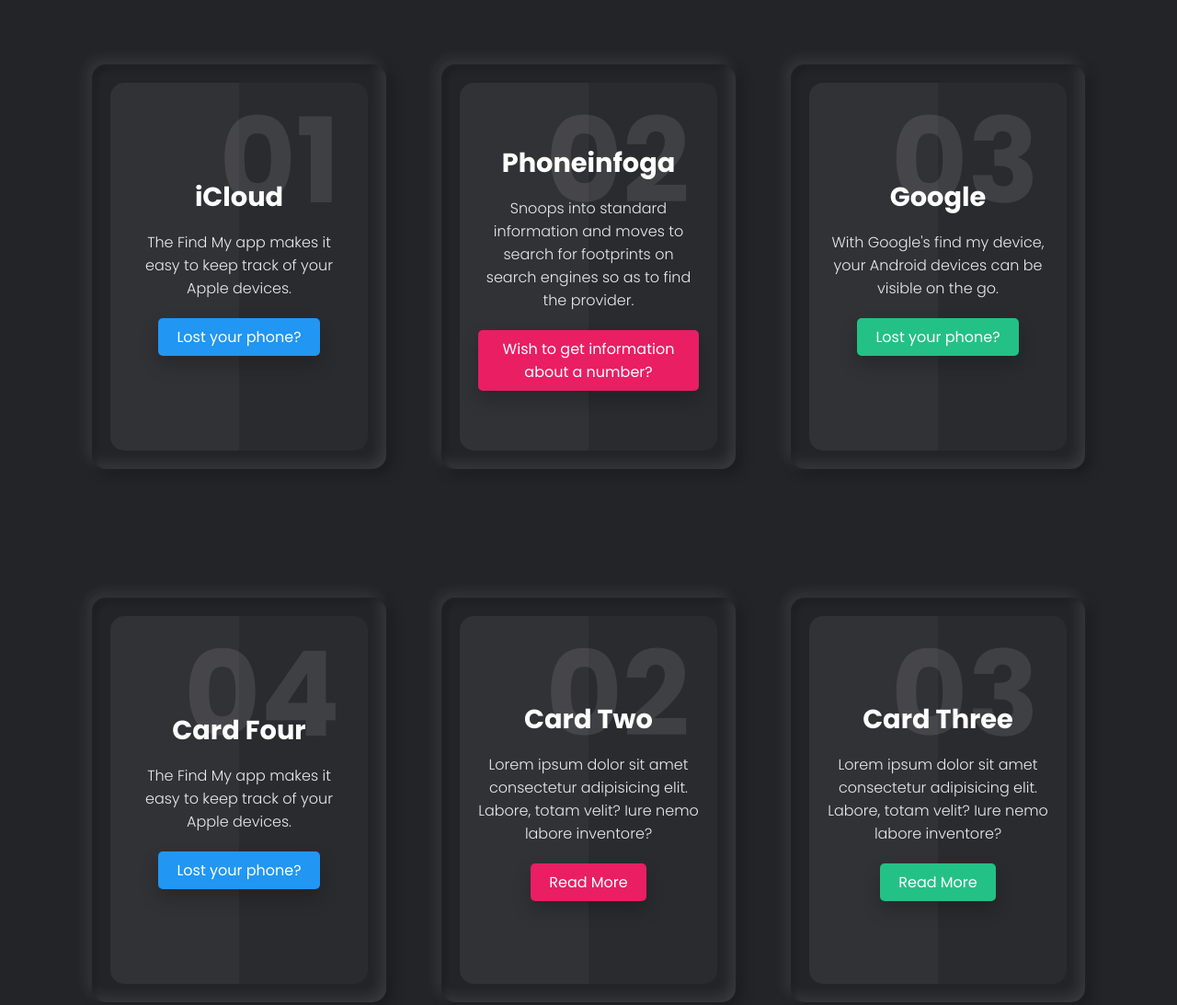
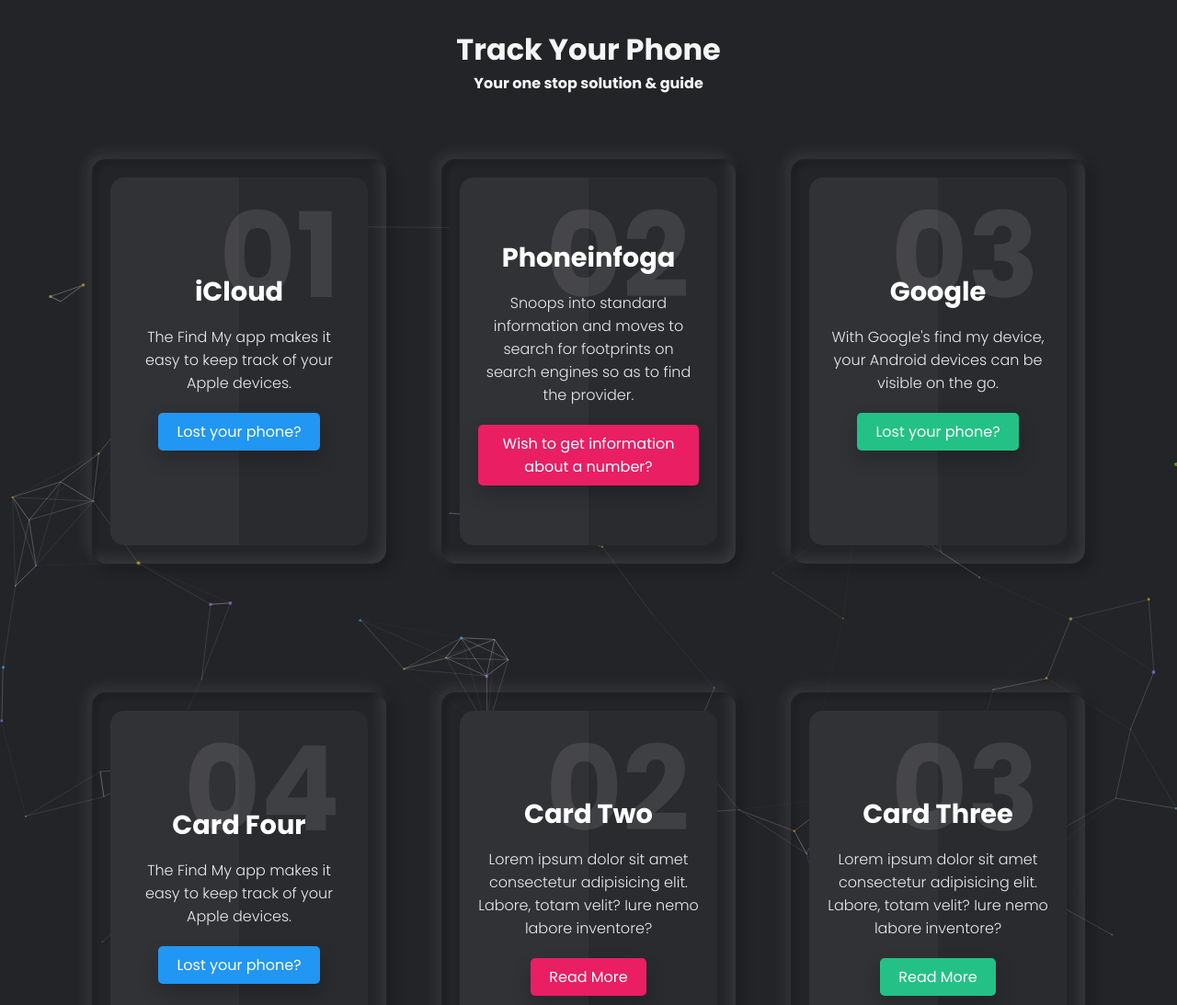
Before and after one commit to shreya-v7/ism_phone_no_tracking, a plain HTML site: page index.html in a window 1280 px wide. Shown: the top 1093 px of the page at 92% size. Drawn offline with nearby package versions, Linux system fonts and the light colour scheme.

Commit message:
particels

```diff
--- a/index.html
+++ b/index.html
@@ -5,6 +5,15 @@
         <link rel="stylesheet" href="style.css" />
     </head>
     <body>
+
+      <div id="particles-js">
+      </div>
+      <div class="heading" style="margin-top: 30px; color: whitesmoke;">
+        <center>
+          <h1>Track Your Phone</h1>
+          <h4>Your one stop solution & guide</h4>
+        </center>
+      </div>
         <div class="container">
           <div class="card">
             <div class="box">
@@ -12,7 +21,7 @@
                 <h2>01</h2>
                 <h3>iCloud</h3>
                 <p>The Find My app makes it easy to keep track of your Apple devices.</p>
-                <a href="#">Lost your phone?</a>
+                <a href="https://www.icloud.com/">Lost your phone?</a>
               </div>
             </div>
           </div>
@@ -74,5 +83,110 @@
               </div>
             </div>
           </div>
+
+          <script src="https://cdn.jsdelivr.net/particles.js/2.0.0/particles.min.js"></script>
+
+
+          <script>
+            /* ---- particles.js config ---- */
+
+particlesJS("particles-js", {
+  "particles": {
+    "number": {
+      "value": 100,
+      "density": {
+        "enable": true,
+        "value_area":1000
+      }
+    },
+    "color": {
+      "value": ["#aa73ff", "#f8c210", "#83d238", "#33b1f8"]
+    },
+
+    "shape": {
+      "type": "circle",
+      "stroke": {
+        "width": 0,
+        "color": "#fff"
+      },
+      "polygon": {
+        "nb_sides": 5
+      },
+      "image": {
+        "src": "img/github.svg",
+        "width": 100,
+        "height": 100
+      }
+    },
+    "opacity": {
+      "value": 0.6,
+      "random": false,
+      "anim": {
+        "enable": false,
+        "speed": 1,
+        "opacity_min": 0.1,
+        "sync": false
+      }
+    },
+    "size": {
+      "value": 2,
+      "random": true,
+      "anim": {
+        "enable": false,
+        "speed": 40,
+        "size_min": 0.1,
+        "sync": false
+      }
+    },
+    "line_linked": {
+      "enable": true,
+      "distance": 120,
+      "color": "#ffffff",
+      "opacity": 0.4,
+      "width": 1
+    },
+  },
+  "interactivity": {
+    "detect_on": "canvas",
+    "events": {
+      "onhover": {
+        "enable": true,
+        "mode": "grab"
+      },
+      "onclick": {
+        "enable": false
+      },
+      "resize": true
+    },
+    "modes": {
+      "grab": {
+        "distance": 140,
+        "line_linked": {
+          "opacity": 1
+        }
+      },
+      "bubble": {
+        "distance": 400,
+        "size": 40,
+        "duration": 2,
+        "opacity": 8,
+        "speed": 3
+      },
+      "repulse": {
+        "distance": 200,
+        "duration": 0.4
+      },
+      "push": {
+        "particles_nb": 4
+      },
+      "remove": {
+        "particles_nb": 2
+      }
+    }
+  },
+  "retina_detect": true
+});
+          </script>
+
     </body>
 </html>
--- a/style.css
+++ b/style.css
@@ -13,6 +13,13 @@ body {
   flex-wrap: wrap;
   min-height: 100vh;
   background: #232427;
+}
+
+#particles-js{
+  width: 100%;
+  height: 100%;
+  background: none;
+  position: absolute;
 }
 
 body .container {
```
